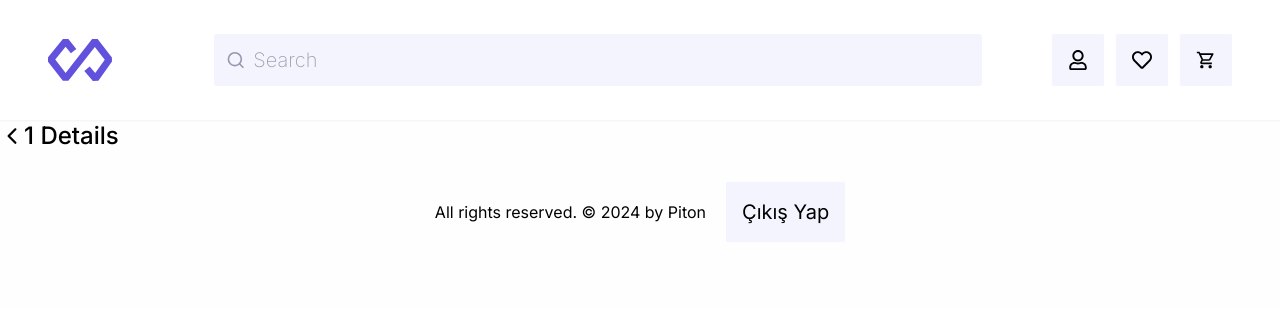
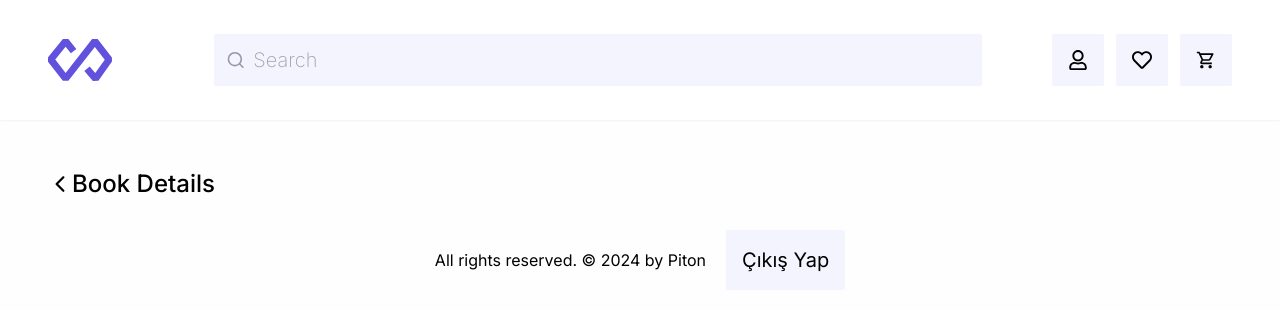
Before and after one commit to bilalgursen/piton_interview, a Next.js app: page /1/1 in a window 1280 px wide. Shown: the top 310 px of the page. Built offline with nearby package versions, Linux system fonts and the light colour scheme.

Commit message:
"Update page layout, use slugify in routing, and remove get-cover-image utility"
* Update page layout with a section and new title
* Use slugify in routing for product name to match backend format
* Remove get-cover-image utility as it is not used in the latest diff

```diff
--- a/src/app/(authed)/[category]/[title]/page.tsx
+++ b/src/app/(authed)/[category]/[title]/page.tsx
@@ -7,8 +7,8 @@ export default function page({
   params: { category: string; title: string };
 }) {
   return (
-    <div>
-      <TitleAndPrevious previous={params.category} title={params.title} />
-    </div>
+    <section className="px-4 sm:px-12 w-full mt-12">
+      <TitleAndPrevious previous={params.category} title="Book Details" />
+    </section>
   );
 }
--- a/src/components/category/index.tsx
+++ b/src/components/category/index.tsx
@@ -1,3 +1,4 @@
+import GetCoverImage from "@/utils/get-cover-image";
 import Image from "next/image";
 import Link from "next/link";
 import slugify from "slugify";
@@ -34,17 +35,12 @@ export default async function Category({ name = "Başlık Yok", id = 1 }) {
           {products.product.slice(0, 4).map((product: any, index: number) => (
             <Link
               key={index}
-              href={`/${categoryURL}/${product.name}`}
+              // İlk başta backend den gelen name'e uymak için slugify kullanıldı.
+              href={`/${categoryURL}/${slugify(product.slug, "-")}`}
               className="flex items-center bg-[#F4F4FF] border border-[#DCDCEB] rounded-md p-1 cursor-pointer"
             >
-              <Image
-                src={"/cover.png"}
-                alt={product.name}
-                width={500}
-                height={500}
-                className="w-32 h-48 object-cover"
-              />
-              <div className="flex flex-col h-full p-4 justify-between gap-3">
+              <GetCoverImage filename={product.cover} />
+              <div className="flex flex-col h-full w-full p-4 justify-between gap-3">
                 <div>
                   <h3 className="text-xl font-medium">{product.name}</h3>
                   <p className="text-sm text-gray-500">{product.author}</p>
--- a/src/components/ui/titleAndPrevious.tsx
+++ b/src/components/ui/titleAndPrevious.tsx
@@ -13,6 +13,7 @@ export default function TitleAndPrevious({
   title,
 }: TitleAndPreviousProps) {
   const router = useRouter();
+  const decodedTitle = decodeURIComponent(title.replace(/-/g, " "));
 
   return (
     <div className="flex justify-start items-center">
@@ -21,13 +22,7 @@ export default function TitleAndPrevious({
         className="flex items-center text-2xl cursor-pointer"
       >
         <IoIosArrowBack />
-        <h1 className="font-medium capitalize">
-          {slugify(title, {
-            locale: "tr", // language code of the locale to use
-            trim: true, // trim leading and trailing replacement chars, defaults to `true`
-          })}{" "}
-          Details
-        </h1>
+        <h1 className="font-medium">{decodedTitle}</h1>
       </div>
     </div>
   );
--- /dev/null
+++ b/src/utils/get-cover-image.tsx
@@ -0,0 +1,61 @@
+"use client";
+import { useState, useEffect } from "react";
+import Image from "next/image";
+
+async function getCoverImage(filename: string) {
+  try {
+    const response = await fetch(
+      "https://assign-api.piton.com.tr/api/rest/cover_image",
+      {
+        method: "POST",
+        headers: {
+          "Content-Type": "application/json",
+        },
+        body: JSON.stringify({ fileName: filename }),
+      }
+    );
+
+    if (!response.ok) {
+      throw new Error("Failed to fetch cover image");
+    }
+
+    const data = await response.json();
+    const coverImageUrl = data.action_product_image.url;
+
+    return coverImageUrl;
+  } catch (error) {
+    console.error("Error fetching cover image:", error);
+    throw error;
+  }
+}
+
+export default function GetCoverImage({ filename }: { filename: string }) {
+  const [coverImageUrl, setCoverImageUrl] = useState<string | null>(null);
+
+  useEffect(() => {
+    async function fetchCoverImage() {
+      try {
+        const url = await getCoverImage(filename);
+        setCoverImageUrl(url);
+      } catch (error) {
+        // Handle error
+      }
+    }
+
+    fetchCoverImage();
+  }, [filename]);
+
+  if (!coverImageUrl) {
+    return null;
+  }
+
+  return (
+    <Image
+      src={coverImageUrl}
+      alt={filename}
+      width={500}
+      height={500}
+      className="w-24 h-full object-cover"
+    />
+  );
+}
```
Also changed, not shown: src/utils/get-cover-image.ts (deleted, +0 -26 lines).
